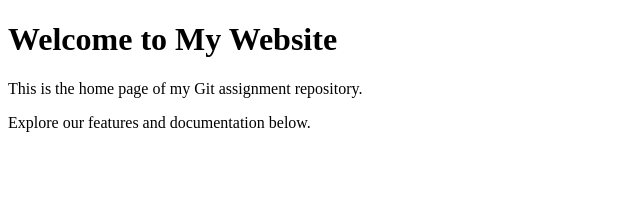
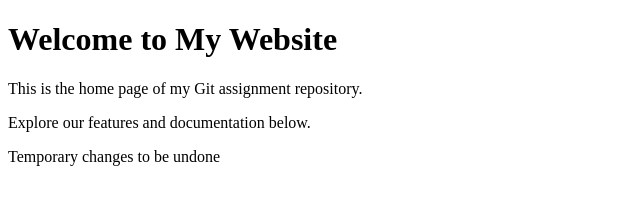
Before and after one commit to BharathKumar-1820/git-assignment, a plain HTML site: page index.html in a window 1280 px wide. Shown: the whole page, without its empty margins (0-640 px from the left). Drawn offline with Linux system fonts and the light colour scheme.

Commit message:
Temporary changes to be undone

```diff
--- a/index.html
+++ b/index.html
@@ -9,5 +9,6 @@
     <h1>Welcome to My Website</h1>
     <p>This is the home page of my Git assignment repository.</p>
     <p>Explore our features and documentation below.</p>
+    <p>Temporary changes to be undone</p>
 </body>
 </html>
```
